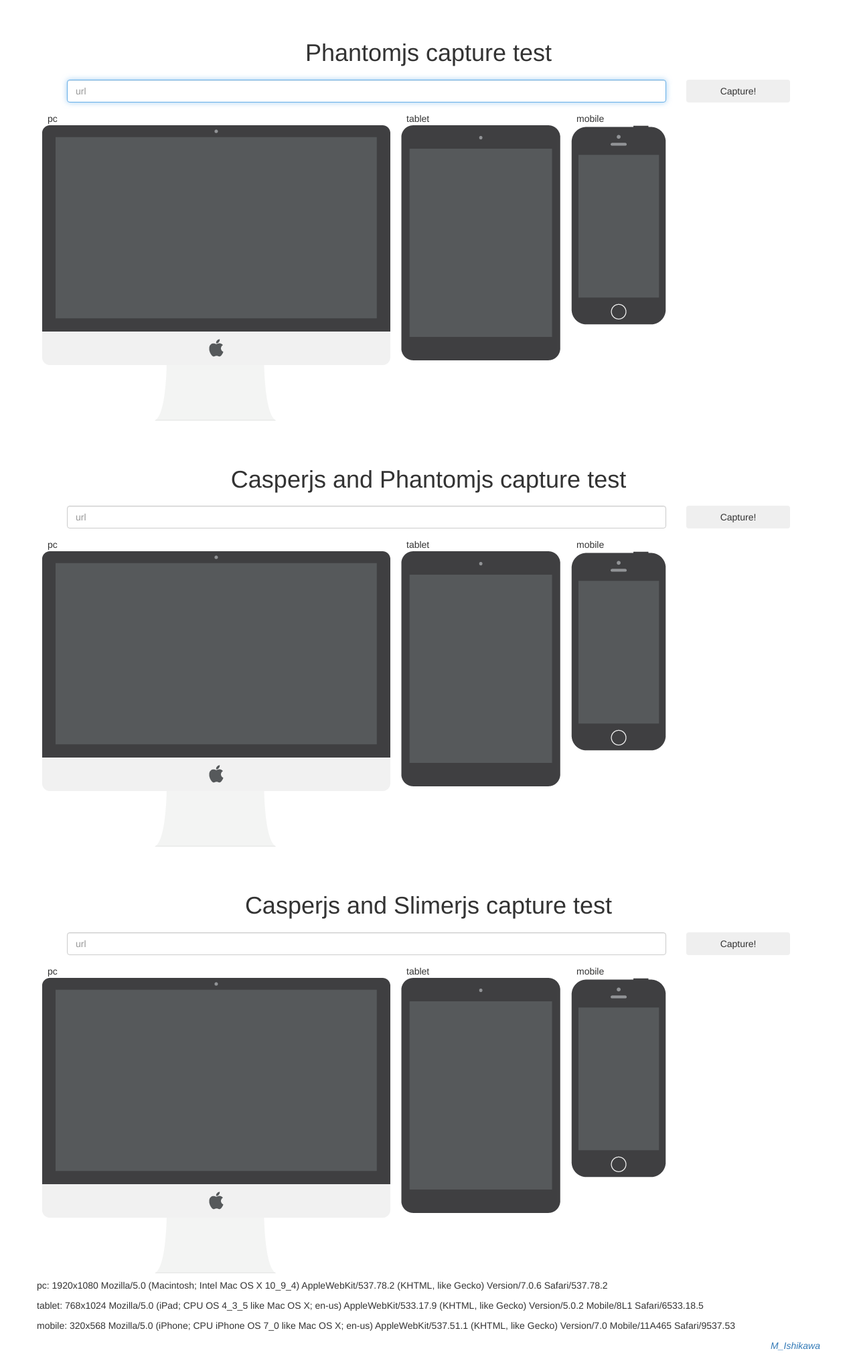
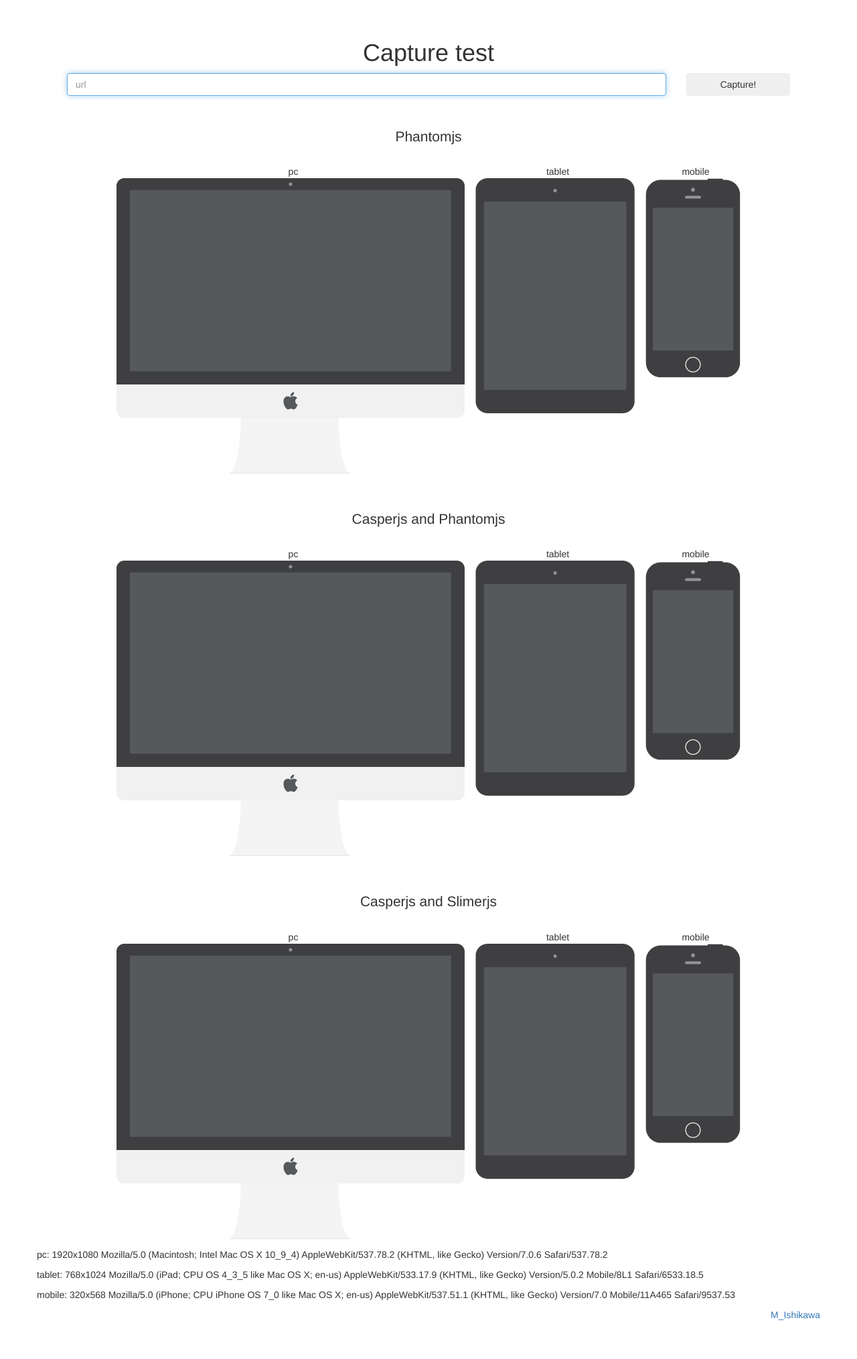
Before and after one commit to ishikawam/site-capture, a PHP site: page / in a window 1280 px wide. Shown: the part 51-2080 px from the top of the page at 67% size. After the commit the page ends 2022 px from the top, so only its background shows below. Run offline with PHP 8.4, Linux system fonts and the light colour scheme; some libraries are stand-ins or nearby versions.

Commit message:
casperjs and slimerjs

```diff
--- a/capture.js
+++ b/capture.js
@@ -1,7 +1,6 @@
 /**
  * @todo;
  * 各種を並列で取ってきて欲しいのにできてない
- * Delayを0、3秒、6秒、とかでバックグラウンドで取ってきてそれを順次表示して欲しい
  */
 (function(){
     var lock = [];
@@ -9,6 +8,7 @@
         if (lock[id]) {
             return;
         }
+        start_time = new Date/1000;
         lock[id] = true;
         $(id).append('<div class="loading"><img src="img/gif-load-blue.gif"></div>');
         var url = $('#url').val();
@@ -21,7 +21,7 @@
                 w: w,
                 h: h,
                 ua: ua,
-                e: engine
+                e: engine // phantom, casper_phantom or casper_slimer
             },
             timeout: 60*1000,
             success: function(res){
@@ -41,7 +41,7 @@
                 $(id).html(''); // @todo; errorぽい画面出したい。テレビのノイズぽいの
             },
             complete: function(data){
-                console.log('finish');
+                console.log('finish ' + ((new Date/1000) - start_time));
                 lock[id] = false;
             }
         });
@@ -69,11 +69,11 @@
 
     var engine = ['phantom', 'casper_phantom', 'casper_slimer'];
 
-    $('#explain').html(
-        '<p>pc: ' + config.pc.width + 'x' + config.pc.height + ' ' + config.pc.ua + '</p>' +
-        '<p>tablet: ' + config.tablet.width + 'x' + config.tablet.height + ' ' + config.tablet.ua + '</p>' +
-        '<p>mobile: ' + config.mobile.width + 'x' + config.mobile.height + ' ' + config.mobile.ua + '</p>'
-    );
+    var str = '';
+    for (var target in config) {
+        str += '<p>' + target + ': ' + config[target].width + 'x' + config[target].height + ' ' + config[target].ua + '</p>';
+    }
+    $('#explain').html(str);
 
     var load = function(){
         var url = $('#url').val();
--- a/cli/render_phantom.js
+++ b/cli/render_phantom.js
@@ -173,7 +173,7 @@ var RenderUrlsToFile = function(urls, callbackPerUrl, callbackFinal) {
         // 保存ファイル名 sha1のprefix 2文字をディレクトリにして(gitと同じ)想定256*10000=200万サイトくらいかな
         var dir = CryptoJS.SHA1(user_agent).toString().substr(0, 16) + '_' + width + '_' + height;
         var url_sha1 = CryptoJS.SHA1(url).toString();
-        var file = 'render/'+ dir + '/' + url_sha1.substr(0, 2) + '/' + url_sha1 + '.png';
+        var file = 'render/phantom/'+ dir + '/' + url_sha1.substr(0, 2) + '/' + url_sha1 + '.png';
         var file_har = 'har/'+ dir + '/' + url_sha1.substr(0, 2) + '/' + url_sha1;
         var file_content = 'content/'+ dir + '/' + url_sha1.substr(0, 2) + '/' + url_sha1 + '.html';
 
--- a/css/capture.css
+++ b/css/capture.css
@@ -11,86 +11,91 @@ body {
 }
 
 /* line 11, ../sass/capture.scss */
+.imageWrap {
+  display: inline-block;
+}
+
+/* line 15, ../sass/capture.scss */
 .imageWrapPc, .imageWrapTablet, .imageWrapMobile {
   float: left;
   margin: 8px;
   background-repeat: no-repeat;
   background-position: 0 20px;
 }
-/* line 16, ../sass/capture.scss */
+/* line 20, ../sass/capture.scss */
 .imageWrapPc p, .imageWrapTablet p, .imageWrapMobile p {
   margin-left: 8px;
 }
 
-/* line 21, ../sass/capture.scss */
+/* line 25, ../sass/capture.scss */
 .imageWrapPc {
   background-image: url(../img/SitePageCapturePc.png);
   width: 520px;
   height: 461px;
 }
 
-/* line 26, ../sass/capture.scss */
+/* line 30, ../sass/capture.scss */
 .imageWrapTablet {
   background-image: url(../img/SitePageCaptureIpad.png);
   width: 238px;
   height: 461px;
 }
 
-/* line 31, ../sass/capture.scss */
+/* line 35, ../sass/capture.scss */
 .imageWrapMobile {
   background-image: url(../img/SitePageCaptureIphone.png);
   width: 142px;
   height: 461px;
 }
 
-/* line 37, ../sass/capture.scss */
+/* line 41, ../sass/capture.scss */
 .imagePc, .imageTablet, .imageMobile {
   position: relative;
   overflow: hidden;
 }
-/* line 40, ../sass/capture.scss */
+/* line 44, ../sass/capture.scss */
 .imagePc a, .imageTablet a, .imageMobile a {
   display: block;
   background: white;
 }
 
-/* line 46, ../sass/capture.scss */
+/* line 50, ../sass/capture.scss */
 .imagePc {
   top: 8px;
   left: 20px;
   width: 479px;
   height: 270px;
 }
-/* line 51, ../sass/capture.scss */
+/* line 55, ../sass/capture.scss */
 .imagePc .window {
   width: 479px;
 }
 
-/* line 55, ../sass/capture.scss */
+/* line 59, ../sass/capture.scss */
 .imageTablet {
   top: 25px;
   left: 13px;
   width: 212px;
   height: 281px;
 }
-/* line 60, ../sass/capture.scss */
+/* line 64, ../sass/capture.scss */
 .imageTablet .window {
   width: 212px;
 }
 
-/* line 64, ../sass/capture.scss */
+/* line 68, ../sass/capture.scss */
 .imageMobile {
   top: 34px;
   left: 12px;
   width: 119px;
   height: 213px;
 }
-/* line 69, ../sass/capture.scss */
+/* line 73, ../sass/capture.scss */
 .imageMobile .window {
   width: 119px;
 }
 
-/* line 74, ../sass/capture.scss */
+/* line 78, ../sass/capture.scss */
 .loading {
   position: absolute;
   left: 0;
@@ -100,7 +105,7 @@ body {
   background: #56595B;
   opacity: 0.5;
 }
-/* line 82, ../sass/capture.scss */
+/* line 86, ../sass/capture.scss */
 .loading img {
   position: absolute;
   margin-left: -50px;
@@ -109,8 +114,18 @@ body {
   top: 50%;
 }
 
-/* line 91, ../sass/capture.scss */
+/* line 95, ../sass/capture.scss */
 .author {
   text-align: right;
-  font-style: italic;
+  font-syle: italic;
 }
+
+/* line 100, ../sass/capture.scss */
+.starter-template.sub {
+  padding-bottom: 0;
+}
+
+/* line 104, ../sass/capture.scss */
+.center {
+  text-align: center;
+}
--- a/index.html
+++ b/index.html
@@ -35,9 +35,7 @@
 
         <div class="container">
             <div class="starter-template">
-                <h1>Phantomjs capture test</h1>
-                <p class="lead">
-                </p>
+                <h1>Capture test</h1>
                 <div class="col col-xs-12 col-sm-10 col-md-10">
                     <input id="url" type="text" class="form-control" placeholder="url" autofocus>
                 </div>
@@ -45,33 +43,35 @@
                     <button id="captureBtn" class="btn btn-block">Capture!</button>
                 </div>
             </div>
-            <div class="row">
+            <div class="starter-template sub">
+                <p class="lead">
+                    Phantomjs
+                </p>
+            </div>
+            <div class="row center">
+                <div class="imageWrap">
                     <div class="imageWrapPc">
                         <p>pc</p>
                         <div id="image_phantom_pc" class="imagePc"></div>
                     </div>
                     <div class="imageWrapTablet">
                         <p>tablet</p>
-                    <div id="image_phantom_ablet" class="imageTablet"></div>
+                        <div id="image_phantom_tablet" class="imageTablet"></div>
                     </div>
                     <div class="imageWrapMobile">
                         <p>mobile</p>
-                    <div id="image_phatom_mobile" class="imageMobile"></div>
+                        <div id="image_phantom_mobile" class="imageMobile"></div>
+                    </div>
                 </div>
             </div>
 
-            <div class="starter-template">
-                <h1>Casperjs and Phantomjs capture test</h1>
+            <div class="starter-template sub">
                 <p class="lead">
+                    Casperjs and Phantomjs
                 </p>
-                <div class="col col-xs-12 col-sm-10 col-md-10">
-                    <input id="url" type="text" class="form-control" placeholder="url" autofocus>
             </div>
-                <div class="col col-xs-12 col-sm-2 col-md-2">
-                    <button id="captureBtn" class="btn btn-block">Capture!</button>
-                </div>
-            </div>
-            <div class="row">
+            <div class="row center">
+                <div class="imageWrap">
                     <div class="imageWrapPc">
                         <p>pc</p>
                         <div id="image_casper_phantom_pc" class="imagePc"></div>
@@ -85,19 +85,15 @@
                         <div id="image_casper_phantom_mobile" class="imageMobile"></div>
                     </div>
                 </div>
+            </div>
 
-            <div class="starter-template">
-                <h1>Casperjs and Slimerjs capture test</h1>
+            <div class="starter-template sub">
                 <p class="lead">
+                    Casperjs and Slimerjs
                 </p>
-                <div class="col col-xs-12 col-sm-10 col-md-10">
-                    <input id="url" type="text" class="form-control" placeholder="url" autofocus>
             </div>
-                <div class="col col-xs-12 col-sm-2 col-md-2">
-                    <button id="captureBtn" class="btn btn-block">Capture!</button>
-                </div>
-            </div>
-            <div class="row">
+            <div class="row center">
+                <div class="imageWrap">
                     <div class="imageWrapPc">
                         <p>pc</p>
                         <div id="image_casper_slimer_pc" class="imagePc"></div>
@@ -109,6 +105,7 @@
                     <div class="imageWrapMobile">
                         <p>mobile</p>
                         <div id="image_casper_slimer_mobile" class="imageMobile"></div>
+                    </div>
                 </div>
             </div>
 
--- a/sass/capture.scss
+++ b/sass/capture.scss
@@ -6,6 +6,10 @@ body {
 .starter-template { // from Bootstrap
   padding: 40px 15px;
   text-align: center;
+}
+
+.imageWrap {
+    display: inline-block;
 }
 
 .imageWrapPc, .imageWrapTablet, .imageWrapMobile {
@@ -90,5 +94,13 @@ body {
 
 .author {
     text-align: right;
-    font-style: italic;
+    font-syle: italic;
 }
+
+.starter-template.sub {
+    padding-bottom: 0;
+}
+
+.center {
+    text-align: center;
+}
```
Also changed, not shown: capture.php (+114 -13 lines), cli/batch_slimer.php (added, +78 -0 lines), cli/render_casper.js (+25 -14 lines), cli/sample_slimer.js (added, +12 -0 lines). Lines whose indentation alone changed are shown as unchanged.
